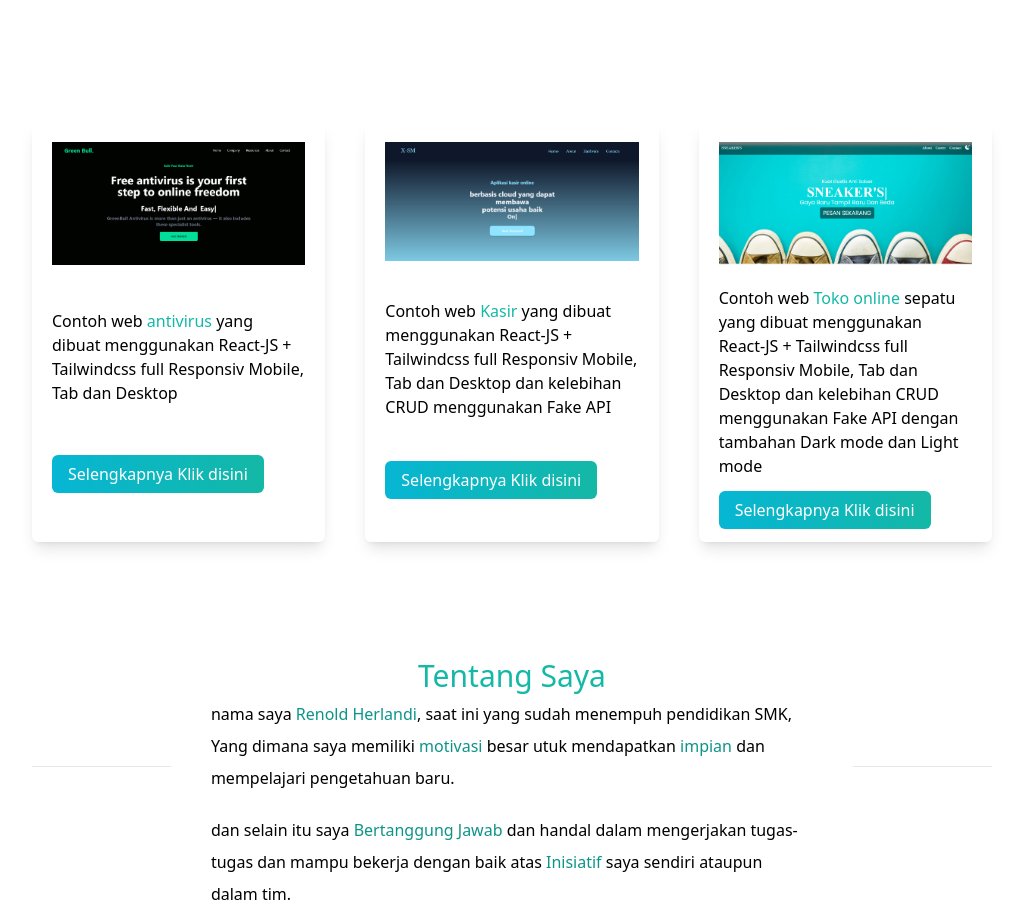
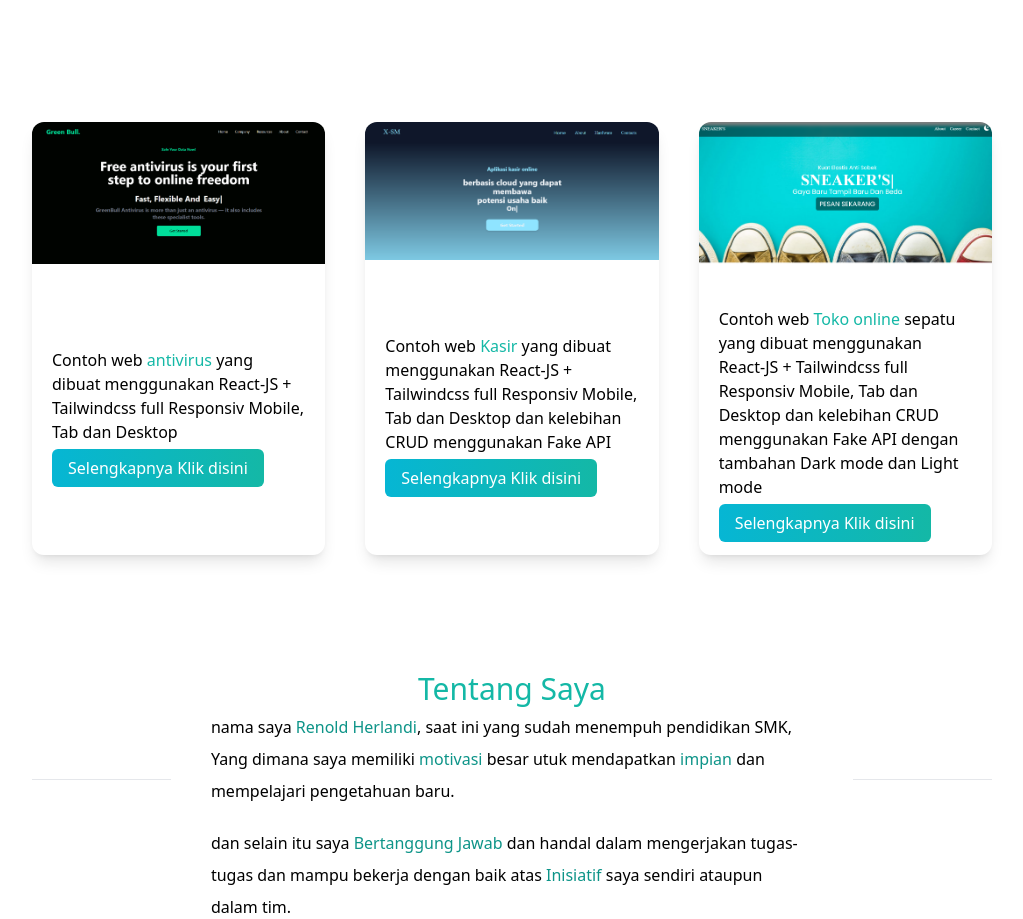
Before and after one commit to herlandi619/cv-dua, a React (Create React App) app: page / in a window 1280 px wide. Shown: the part 1940-2859 px from the top of the page, without its empty margins (128-1151 px from the left). Built offline with nearby package versions, Linux system fonts and the light colour scheme.

Commit message:
revisi portfolio kedua

```diff
--- a/src/App.jsx
+++ b/src/App.jsx
@@ -145,27 +145,33 @@ function App() {
 
 
           <div className='mt-5 grid gap-10  lg:grid-cols-3 text-md'>
-            <div className='grid gap-2 shadow-lg rounded-md overflow-hidden p-5 hover:scale-110 duration-300 ease-in-out cursor-pointer'>
+            <div className='grid gap-2 shadow-lg rounded-xl overflow-hidden  hover:scale-110 duration-300 ease-in-out cursor-pointer dark:bg-slate-100'>
                 <img src={greennbull} alt="greenbull" />
+                <div className='p-5'>
                   <p>Contoh web <span className='text-teal-500'>antivirus</span>  yang dibuat menggunakan React-JS + Tailwindcss full Responsiv Mobile, Tab dan Desktop</p>
                   <div className='mt-3'>
                     <a className='bg-gradient-to-r from-cyan-500 to-teal-500 text-white px-4 py-2 rounded-md  hover:opacity-80 ease-in-out duration-300' href="https://herlandi619.github.io/greenbull/#" target={'_blank'} >Selengkapnya Klik disini</a>
                   </div>
                 </div>
+            </div>
 
-            <div className='grid gap-2 shadow-lg rounded-md overflow-hidden p-5 hover:scale-110 duration-300 ease-in-out cursor-pointer'>
+            <div className='grid gap-2 shadow-lg rounded-xl overflow-hidden  hover:scale-110 duration-300 ease-in-out cursor-pointer dark:bg-slate-100'>
                 <img src={kasir} alt="kasir" />
+                <div className='p-5'>
                   <p>Contoh web <span className='text-teal-500'>Kasir</span> yang dibuat menggunakan React-JS + Tailwindcss full Responsiv Mobile, Tab dan Desktop dan kelebihan  CRUD menggunakan Fake API </p>
                   <div className='mt-3'>
                     <a className='bg-gradient-to-r from-cyan-500 to-teal-500 text-white px-4 py-2 rounded-md  hover:opacity-80 ease-in-out duration-300' href="https://herlandi619.github.io/samurai-pos-x/" target={'_blank'}>Selengkapnya Klik disini</a>
                   </div>
                 </div>
+            </div>
 
-            <div className='grid gap-2 shadow-lg rounded-md overflow-hidden p-5 hover:scale-110 duration-300 ease-in-out cursor-pointer'>
-                <img src={sneakers} alt="sneakers" />
+            <div className='grid gap-2 shadow-lg rounded-xl overflow-hidden  hover:scale-110 duration-300 ease-in-out cursor-pointer dark:bg-slate-100'>
+                <img src={sneakers} alt="sneakers"  />
+                <div className='p-5'>
                   <p>Contoh web <span className='text-teal-500'>Toko online</span> sepatu yang dibuat menggunakan React-JS + Tailwindcss full Responsiv Mobile, Tab dan Desktop dan kelebihan CRUD menggunakan Fake API dengan tambahan Dark mode dan Light mode </p>
                   <div className='mt-3'>
                     <a className='bg-gradient-to-r from-cyan-500 to-teal-500 text-white px-4 py-2 rounded-md  hover:opacity-80 ease-in-out duration-300' href="https://herlandi619.github.io/sneakers/" target={'_blank'}>Selengkapnya Klik disini</a>
+                  </div>
                 </div>
             </div>
           </div>
```
Lines whose indentation alone changed are shown as unchanged.
